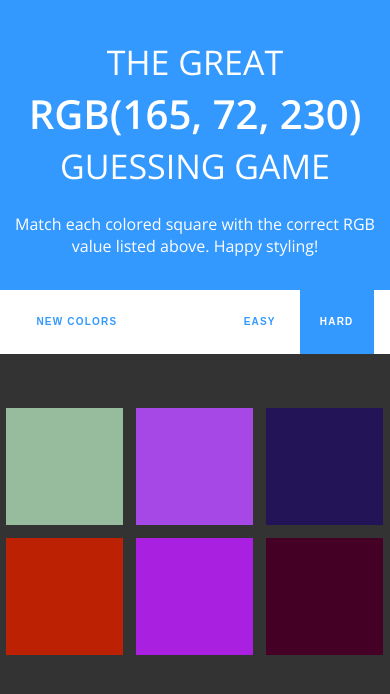
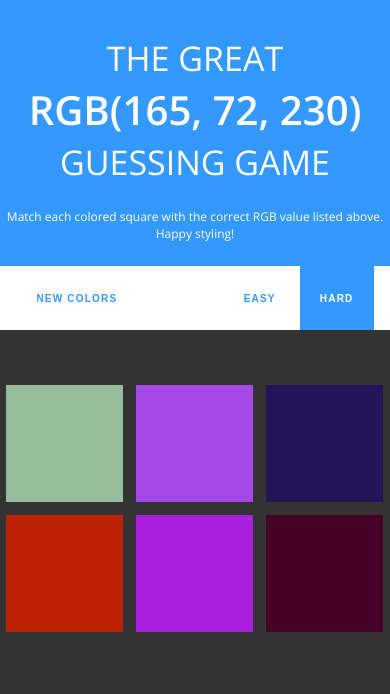
Before and after one commit to kedarjoyner/color-game, a plain HTML site: page index.html in a window 390 px wide. Drawn offline with nearby package versions, Linux system fonts and the light colour scheme.

Commit message:
change subheader font-size on mobile

```diff
--- a/sass/_header.scss
+++ b/sass/_header.scss
@@ -30,6 +30,9 @@ body {
 
 @media screen and (max-width: 550px){
   body {
+    #header-container {
+      font-size: 1.2rem;
+    }
     #color-display {
       font-size: 118%;
     }
```
Also changed, not shown: css/screen.css.
